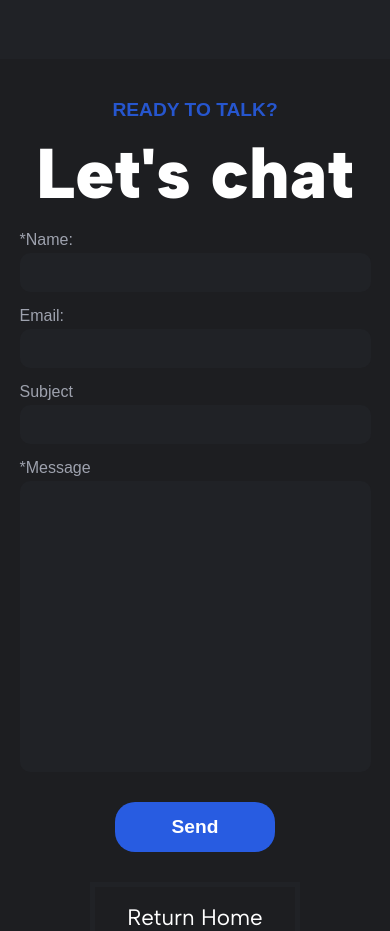
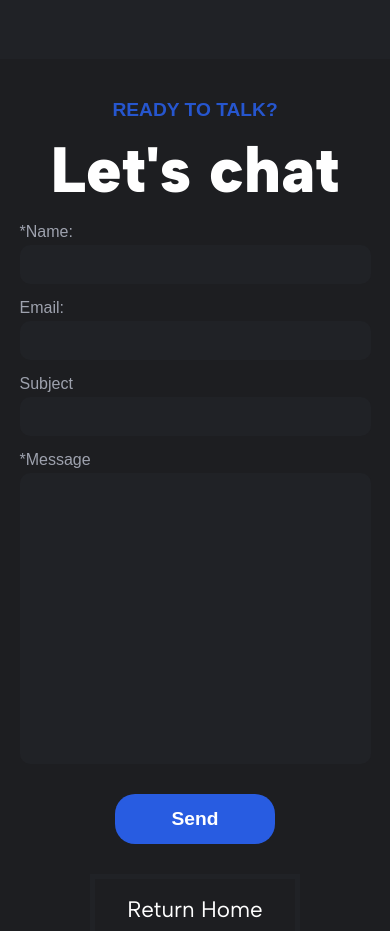
Before and after one commit to IHaveTheSourceCode/portfolio-site, a website built with Vite: page index.html in a window 390 px wide. Shown: the part 4561-5492 px from the top of the page. Built offline with nearby package versions, Linux system fonts and the light colour scheme; a web font is replaced by a local one.

Commit message:
fixed unused css

```diff
--- a/style.css
+++ b/style.css
@@ -24,7 +24,6 @@ body {
   font-family: var(--font-main);
   min-height: fit-content;
   max-width: 100%;
-  background-color: red;
   position: relative;
 }
 
@@ -893,7 +892,7 @@ label {
   }
 
   .form-header > p {
-    font-size: 4.4rem;
+    font-size: 4rem;
   }
 }
 
```
